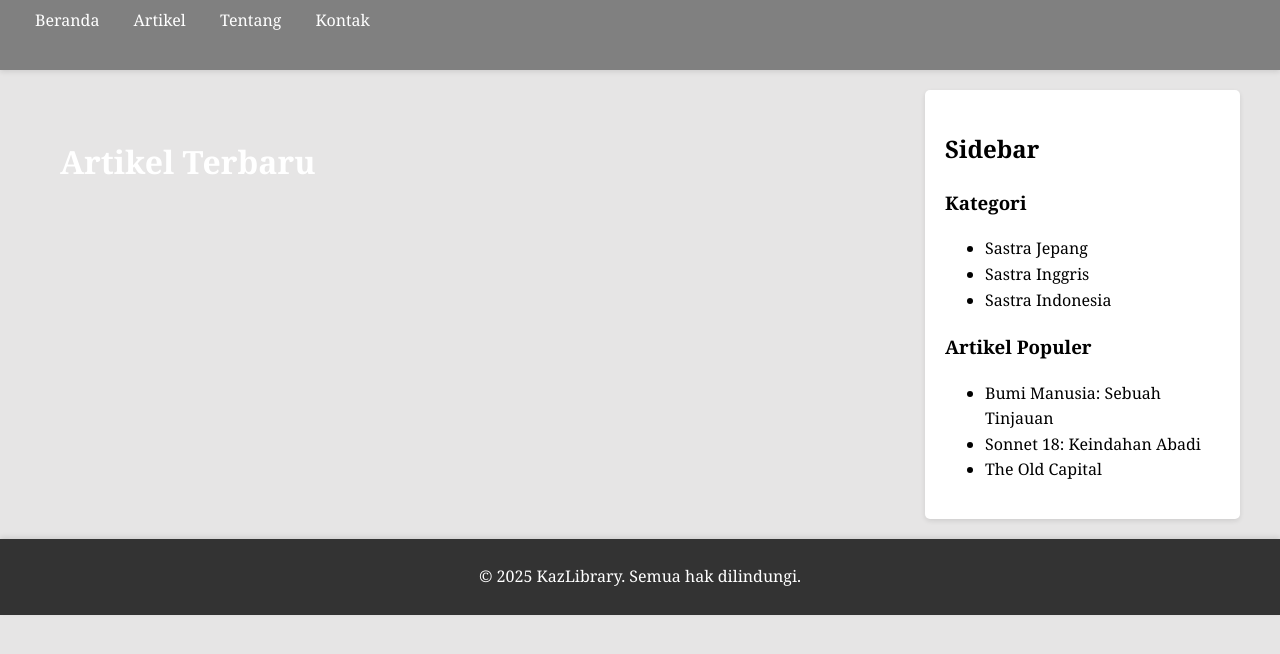
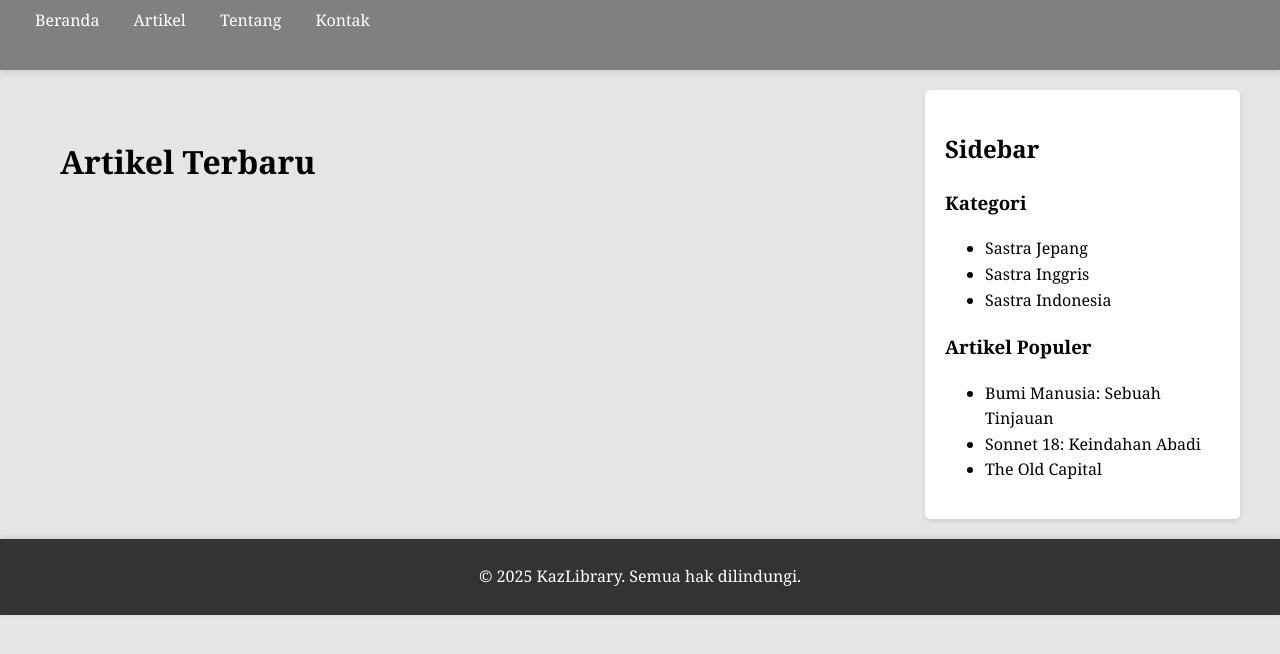
Before and after one commit to EDY1324/Web-Artikel, a plain HTML site: page Index.html in a window 1280 px wide. Shown: the part 92-746 px from the top of the page. Drawn offline with Linux system fonts and the light colour scheme; no server answers; a web font is replaced by a local one.

Commit message:
KazLibrary

```diff
--- a/artikel.css
+++ b/artikel.css
@@ -63,7 +63,6 @@ main {
 .featured h2 {
     font-size: 2em;
     margin-bottom: 20px;
-    color: #fff;
 }
 
 .grid {
--- a/style.css
+++ b/style.css
@@ -64,7 +64,6 @@ main {
 .featured h2 {
     font-size: 2em;
     margin-bottom: 20px;
-    color: #fff;
 }
 
 .grid {
```
